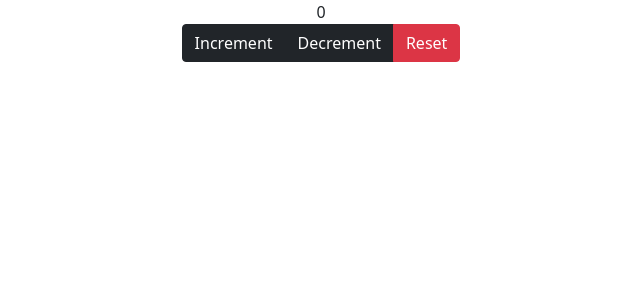
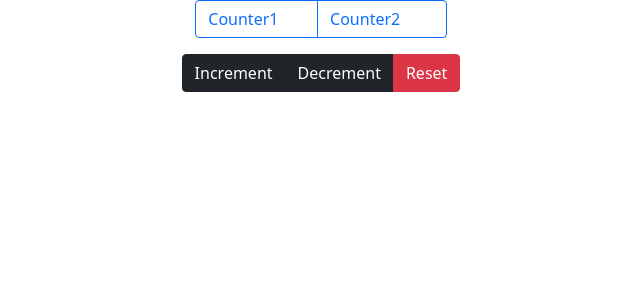
Before and after one commit to LuisGhz/react-4h-course-4, a React (Create React App) app: page / in a window 1280 px wide. Shown: the top 300 px of the page, without its empty margins (319-959 px from the left). Built offline with nearby package versions, Linux system fonts and the light colour scheme.

Commit message:
Put counter1 and counter2 inside Badge

```diff
--- a/src/components/Counter.js
+++ b/src/components/Counter.js
@@ -1,5 +1,5 @@
 import { useReducer } from 'react';
-import { Button, ButtonGroup } from 'reactstrap';
+import { Button, ButtonGroup, Badge } from 'reactstrap';
 import 'bootstrap/dist/css/bootstrap.min.css';
 
 const initialState = {
@@ -25,7 +25,15 @@ const Counter = () => {
 
   return (
     <div>
-      <div>{ count.counter1 }</div>
+      <ButtonGroup>
+        <Button color="primary" outline >
+          Counter1 <Badge color="secondary">{ count.counter1 }</Badge>
+        </Button>
+        <Button color="primary" outline >
+          Counter2 <Badge color="secondary">{ count.counter2 }</Badge>
+        </Button>
+      </ButtonGroup>
+      <p></p>
       <ButtonGroup>
         <Button color="dark" onClick={ () => dispatch({type: 'increment'}) } > Increment </Button>
         <Button color="dark" onClick={ () => dispatch({type: 'decrement'}) } > Decrement </Button>
```
